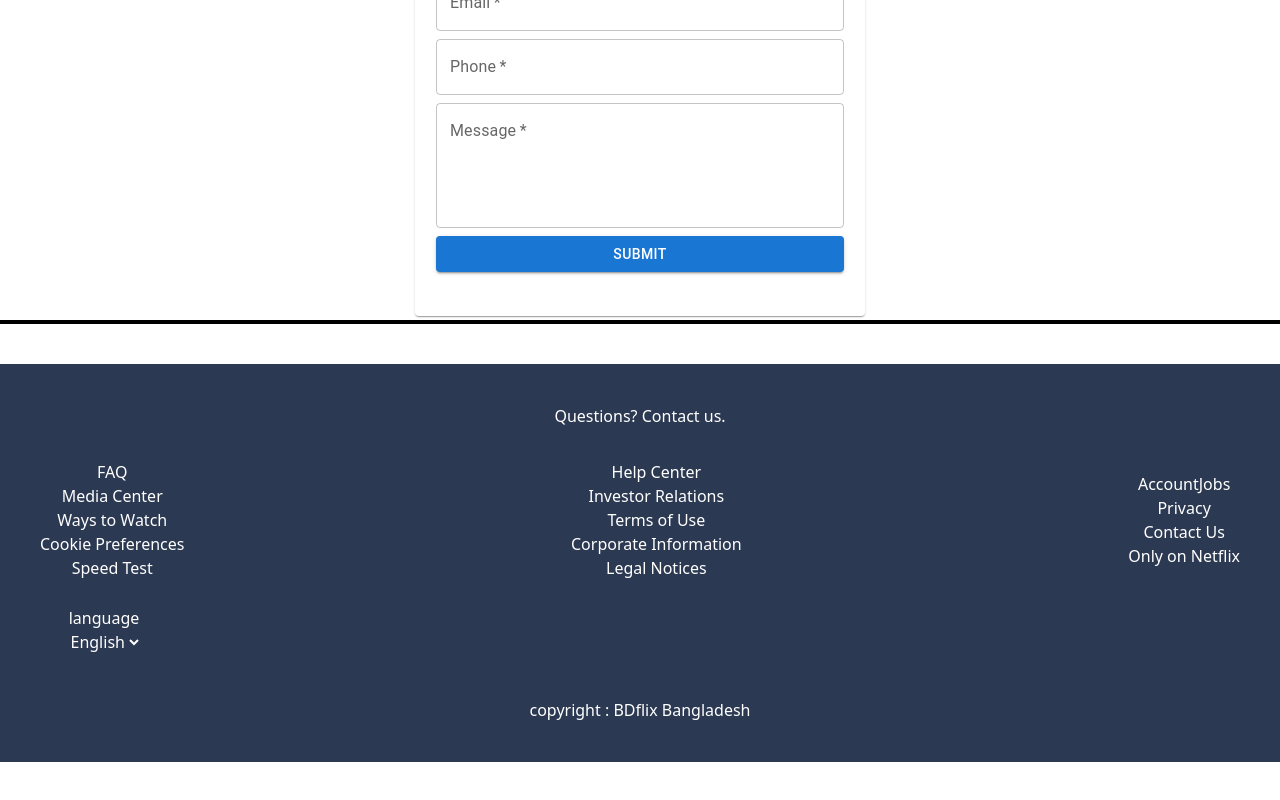
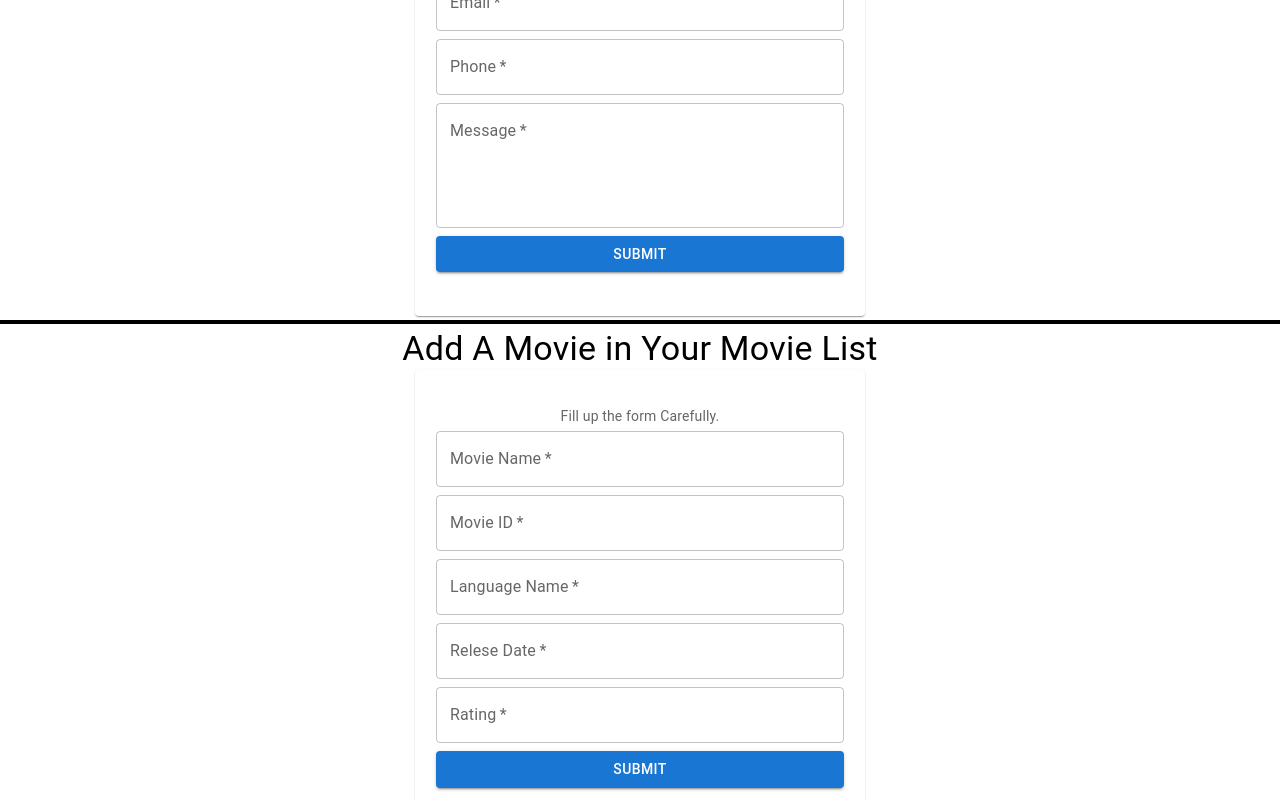
Before and after one commit to tarektusher/BDFlix-Movie-Server, a React (Create React App) app in the folder my-app/: page / in a window 1280 px wide. Shown: the part 1321-2121 px from the top of the page. Before the commit the page ends 2083 px from the top, so only its background shows below. Built offline with nearby package versions, Linux system fonts and the light colour scheme; no server answers.

Commit message:
AddMovie Component are done

```diff
--- a/my-app/src/App.css
+++ b/my-app/src/App.css
@@ -46,12 +46,12 @@
 .size{
   font-size: 48px !important;
 }
-.game{
+.movie{
   display: flex;
   flex-direction: row;
   flex-wrap: wrap;
   justify-content: space-evenly;
 }
-.game input {
+.movie input {
   width: 50%;
 }
--- a/my-app/src/App.js
+++ b/my-app/src/App.js
@@ -1,29 +1,9 @@
-import { lazy } from 'react';
-
-import './App.css';
-import MoviesList from './components/MoviesList';
-import Navbar from './components/Navbar';
-import Home from './components/Home';
-import About from './components/About';
-import Contact from './components/Contact';
-// const Navbar = lazy(()=> import('./components/Navbar'));
-// const  Home = lazy(()=>import('./components/Home')) ;
-// const MoviesList = lazy(()=> import ('./components/MoviesList')) ;
-// eslint-disable-next-line
+import Route from "./routes/route";
 
 function App() {
   return (
     <div className="App">
-        {/* <h1 className='text-5xl'>Hello Tarek</h1> */}
-        <Navbar/>
-        <hr className='my-6 border-gray-600 border-2'></hr>
-        <Home></Home>
-        <hr className='my-1 border-gray-600 border-2'></hr>
-        <MoviesList/>
-        <hr className='my-1 border-gray-600 border-2'></hr>
-        <Contact></Contact>
-        <hr className='my-1 border-gray-600 border-2'></hr>
-        <About></About>
+       <Route />
     </div>
   );
 }
--- /dev/null
+++ b/my-app/src/components/AddMovie.jsx
@@ -0,0 +1,103 @@
+import { Box, Button, Card, CardContent, Grid, TextField, Typography } from '@mui/material'
+import React, { useState } from 'react'
+
+function AddMovie() {
+    const [movieInfo , setMovieInfo] = useState({
+        moviename : "",
+        movieid : "",
+        language : "",
+        releasedate : "",
+        rating: "",
+    })
+    const handleMovieNameChange = (e)=>{
+        setMovieInfo({
+            moviename : e.target.value,
+            movieid : movieInfo.movieid,
+            language : movieInfo.language,
+            releasedate : movieInfo.releasedate,
+            rating : movieInfo.rating
+        })
+    }
+    const handleMovieIdChange = (e)=>{
+        setMovieInfo({
+            moviename : movieInfo.moviename,
+            movieid : e.target.value,
+            language : movieInfo.language,
+            releasedate : movieInfo.releasedate,
+            rating : movieInfo.rating
+        })
+    }
+    const handleLanguageChange = (e)=>{
+        setMovieInfo({
+            moviename : movieInfo.moviename,
+            movieid : movieInfo.movieid,
+            language : e.target.value,
+            releasedate : movieInfo.releasedate,
+            rating : movieInfo.rating
+        })
+    }
+    const handleReleaseDate = (e)=>{
+        setMovieInfo({
+            moviename : movieInfo.moviename,
+            movieid : movieInfo.movieid,
+            language : movieInfo.language,
+            releasedate : e.target.value,
+            rating : movieInfo.rating
+        })
+    }
+    const handleRatingChange = (e)=>{
+        setMovieInfo({
+            moviename : movieInfo.moviename,
+            movieid : movieInfo.movieid,
+            language : movieInfo.language,
+            releasedate : movieInfo.releasedate,
+            rating : e.target.value
+        })
+    }
+    const getFormValue = (e)=>{
+        alert(`::: Movie is added to your movielist :::`);
+        console.log(e);
+
+    }
+  return (
+    <Box>
+        <Typography variant='h4' >
+                Add A Movie in Your Movie List
+        </Typography>
+        <Grid>
+        <Card style={{ maxWidth: 450, padding: "20px 5px", margin: "0 auto" }}>
+          <CardContent>
+            <Typography variant="body2" color="textSecondary" component="p" gutterBottom>
+              Fill up the form Carefully.
+          </Typography>
+            <form onSubmit={(e)=>getFormValue(e)}>
+              <Grid container spacing={1}>
+                <Grid xs={12} sm={12} item>
+                  <TextField placeholder="Enter Movie name" label="Movie Name" variant="outlined" fullWidth onChange={(e) => handleMovieNameChange(e)} required />
+                </Grid>
+                <Grid xs={12} sm={12} item>
+                  <TextField placeholder="Enter Movie ID" label="Movie ID" variant="outlined" fullWidth onChange={(e) => handleMovieIdChange(e)} required />
+                </Grid>
+                <Grid xs={12} sm={12} item>
+                  <TextField placeholder="Enter language name" label="Language Name" variant="outlined" fullWidth onChange={(e) => handleLanguageChange(e)} required />
+                </Grid>
+                <Grid item xs={12}>
+                  <TextField type='string' placeholder="dd/mm/yy" label="Relese Date" variant="outlined" fullWidth onChange={(e) => handleReleaseDate(e)} required />
+                </Grid>
+                <Grid item xs={12}>
+                  <TextField type="string" placeholder="Enter Rating" label="Rating" variant="outlined" fullWidth onChange={(e) => handleRatingChange(e)} required />
+                </Grid>
+
+                <Grid item xs={12}>
+                  <Button type="submit" variant="contained" color="primary" fullWidth >Submit</Button>
+                </Grid>
+              </Grid>
+            </form>
+          </CardContent>
+        </Card>
+      </Grid>
+    </Box>
+  )
+}
+
+export default AddMovie
--- /dev/null
+++ b/my-app/src/components/DeleteMovie.jsx
@@ -0,0 +1,9 @@
+import React from 'react'
+
+function DeleteMovie() {
+  return (
+    <div>DeleteMovie</div>
+  )
+}
+
+export default DeleteMovie
--- a/my-app/src/components/MovieCard.jsx
+++ b/my-app/src/components/MovieCard.jsx
@@ -33,6 +33,9 @@ const MovieCard = (movie) => {
               {movie.movie.title}
               </Typography>
               <Typography variant="body2" color="#9E9E9E">
+              Movie Id : {movie.movie.id}
+              </Typography>
+              <Typography variant="body2" color="#9E9E9E">
               Language : {movie.movie.original_language}
               </Typography>
               <Typography variant="body2" color="#9E9E9E">
--- a/my-app/src/components/MoviesList.jsx
+++ b/my-app/src/components/MoviesList.jsx
@@ -63,7 +63,7 @@ function MoviesList() {
                         <path stroke="currentColor" stroke-linecap="round" stroke-linejoin="round" stroke-width="2" d="m19 19-4-4m0-7A7 7 0 1 1 1 8a7 7 0 0 1 14 0Z"/>
                     </svg>
                 </div>
-                <input type="search" id="default-search" class="block w-full p-4 ps-10    text-sm text-gray-900 border border-gray-300 rounded-lg bg-gray-50 focus:ring-blue-500 focus:border-blue-500 dark:bg-gray-700 dark:border-gray-600 dark:placeholder-gray-400 dark:text-white dark:focus:ring-blue-500 dark:focus:border-blue-500" placeholder="Search ..." value={queryTerm} onChange={(e)=> setQueryTerm(e.target.value)}required/>
+                <input type="search" id="default-search" class="block w-full  p-4 ps-10   text-sm text-gray-900 border border-gray-300 rounded-lg bg-gray-50 focus:ring-blue-500 focus:border-blue-500 dark:bg-gray-700 dark:border-gray-600 dark:placeholder-gray-400 dark:text-white dark:focus:ring-blue-500 dark:focus:border-blue-500" placeholder="Search ..." value={queryTerm} onChange={(e)=> setQueryTerm(e.target.value)}required/>
                 {console.log(queryTerm)}
                 <button type="submit" class="text-white absolute end-2.5 bottom-2.5 bg-blue-700 hover:bg-blue-800 focus:ring-4 focus:outline-none focus:ring-blue-300 font-medium rounded-lg text-sm px-4 py-2 dark:bg-blue-600 dark:hover:bg-blue-700 dark:focus:ring-blue-800" onClick={()=> searchGames(queryTerm)}>Search</button>
             </div>
@@ -71,14 +71,13 @@ function MoviesList() {
 
        { movies?.length >0 ?
        (
-           <div className='game'>
+           <div className='movie'>
             {movies.map((movie,index) => {
               return <MovieCard movie = {movie} />
             }
-
             )} <br />
          </div>
-       ) : <h1>No Game</h1>}
+       ) : <h1>No Movie</h1>}
     </Box>
   )
 }
--- /dev/null
+++ b/my-app/src/components/SearchBox.jsx
@@ -0,0 +1,21 @@
+import React from 'react'
+
+function SearchBox() {
+  return (
+    <div>
+        <label for="default-search" class="mb-2 text-sm font-medium text-gray-900 sr-only dark:text-white ">Search</label>
+            <div class="relative">
+                <div class="absolute inset-y-0 start-0 flex items-center ps-3 pointer-events-none">
+                    <svg class="w-4 h-4 text-gray-500 dark:text-gray-400" aria-hidden="true" xmlns="http://www.w3.org/2000/svg" fill="none" viewBox="0 0 20 20">
+                        <path stroke="currentColor" stroke-linecap="round" stroke-linejoin="round" stroke-width="2" d="m19 19-4-4m0-7A7 7 0 1 1 1 8a7 7 0 0 1 14 0Z"/>
+                    </svg>
+                </div>
+                <input type="search" id="default-search" class="block w-full  p-4 ps-10   text-sm text-gray-900 border border-gray-300 rounded-lg bg-gray-50 focus:ring-blue-500 focus:border-blue-500 dark:bg-gray-700 dark:border-gray-600 dark:placeholder-gray-400 dark:text-white dark:focus:ring-blue-500 dark:focus:border-blue-500" placeholder="Search ..." value={queryTerm} onChange={(e)=> setQueryTerm(e.target.value)}required/>
+                {console.log(queryTerm)}
+                <button type="submit" class="text-white absolute end-2.5 bottom-2.5 bg-blue-700 hover:bg-blue-800 focus:ring-4 focus:outline-none focus:ring-blue-300 font-medium rounded-lg text-sm px-4 py-2 dark:bg-blue-600 dark:hover:bg-blue-700 dark:focus:ring-blue-800" onClick={()=> searchGames(queryTerm)}>Search</button>
+            </div>
+    </div>
+  )
+}
+
+export default SearchBox
--- /dev/null
+++ b/my-app/src/components/UpdateMovie.jsx
@@ -0,0 +1,9 @@
+import React from 'react'
+
+function UpdateMovie() {
+  return (
+    <div>UpdateMovie</div>
+  )
+}
+
+export default UpdateMovie
--- /dev/null
+++ b/my-app/src/routes/route.jsx
@@ -0,0 +1,33 @@
+import { lazy } from 'react';
+
+import MoviesList from '../components/MoviesList';
+import Navbar from '../components/Navbar';
+import Home from '../components/Home';
+import About from '../components/About';
+import Contact from '../components/Contact';
+import AddMovie from '../components/AddMovie';
+// const Navbar = lazy(()=> import('./components/Navbar'));
+// const  Home = lazy(()=>import('./components/Home')) ;
+// const MoviesList = lazy(()=> import ('./components/MoviesList')) ;
+// eslint-disable-next-line
+
+function route() {
+  return (
+    <div className="App">
+        {/* <h1 className='text-5xl'>Hello Tarek</h1> */}
+        <Navbar/>
+        <hr className='my-6 border-gray-600 border-2'></hr>
+        <Home />
+        <hr className='my-1 border-gray-600 border-2'></hr>
+        <MoviesList />
+        <hr className='my-1 border-gray-600 border-2'></hr>
+        <Contact />
+        <hr className='my-1 border-gray-600 border-2'></hr>
+        <AddMovie />
+        <hr className='my-1 border-gray-600 border-2'></hr>
+        <About />
+    </div>
+  );
+}
+
+export default route;
```
